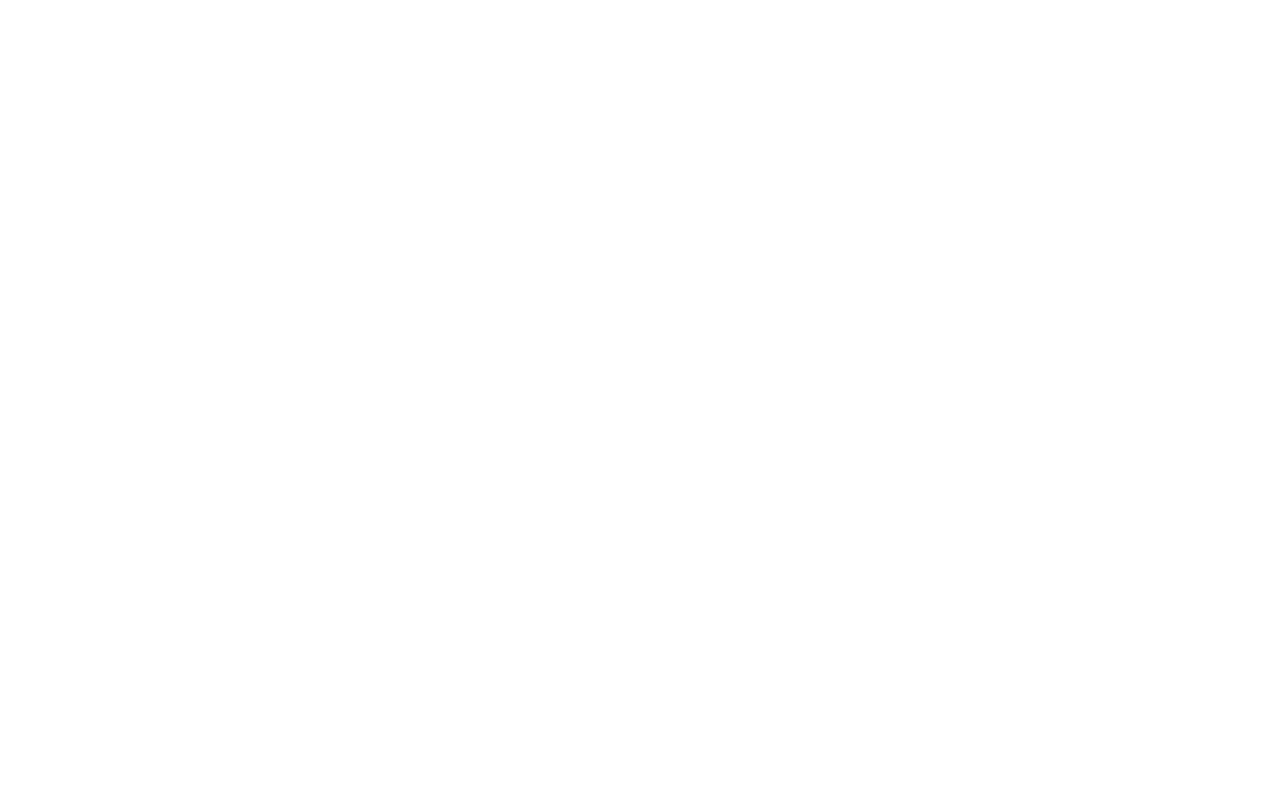
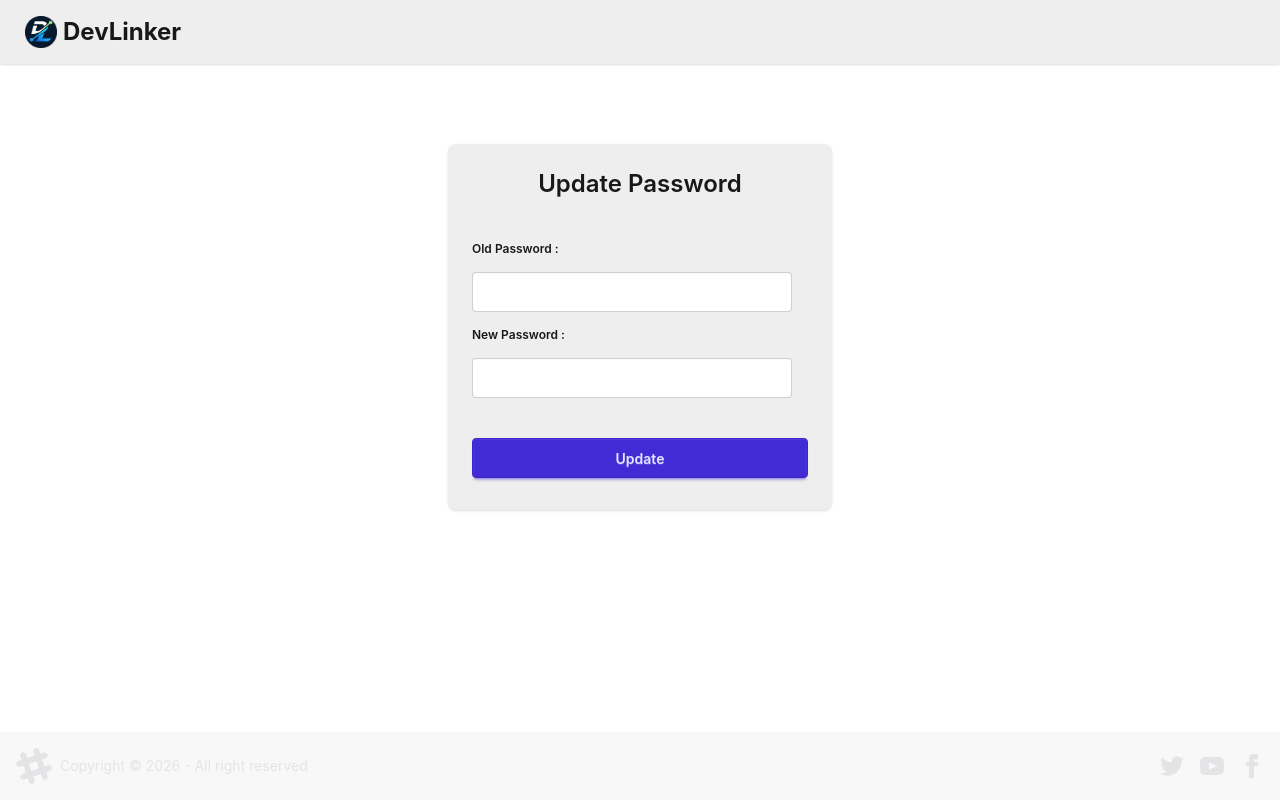
Before and after one commit to 09asad/devLinker-frontend, a React (Vite) app: page /password in a window 1280 px wide. Before the commit this address had no page. Built offline with nearby package versions, Linux system fonts and the light colour scheme; no server answers.

Commit message:
password-update

```diff
--- a/src/App.jsx
+++ b/src/App.jsx
@@ -8,6 +8,7 @@
 import Connections from "./Components/Connections";
 import Requests from "./Components/Requests";
 import SignUp from "./Components/SignUp";
+import PasswordChange from "./Components/PasswordChange";
 
 function App() {
 
@@ -22,6 +23,7 @@
             <Route path="/connections" element={<Connections />} />
             <Route path="/requests" element={<Requests />} />
             <Route path="/signup" element={<SignUp />} />
+            <Route path="/password" element={<PasswordChange />} />
           </Route>
         </Routes>
       </BrowserRouter>
--- a/src/Components/Login.jsx
+++ b/src/Components/Login.jsx
@@ -57,7 +57,7 @@
             </fieldset>
           </div>
           <p className='text-red-500'>{error}</p>
-          <div className="card-actions justify-center my-2">
+          <div className="card-actions justify-center">
             <button className="btn btn-primary w-full" onClick={handleLogin}>Login</button>
           </div>
           <div className='text-center flex mt-2'>
--- a/src/Components/NavBar.jsx
+++ b/src/Components/NavBar.jsx
@@ -57,7 +57,11 @@
                                 {user.firstName} {user.lastName}
                             </Link>
                         </li>
-                        <li><a>Settings</a></li>
+                        <li>
+                            <Link to="/password" className="justify-between">
+                                Password
+                            </Link>
+                        </li>
                         <li onClick={handleLogOut}><a>Logout</a></li>
                     </ul>
                 </div>}
--- /dev/null
+++ b/src/Components/PasswordChange.jsx
@@ -0,0 +1,76 @@
+import { useState } from "react";
+import { useNavigate } from "react-router-dom";
+import axios from "axios";
+import { BASE_URL } from "../utils/constants";
+import { useDispatch } from "react-redux";
+import { removeUser } from "../utils/userSlice";
+
+const PasswordChange = () => {
+    const [oldPassword, setOldPassword] = useState("");
+    const [newPassword, setNewPassword] = useState("");
+    const [showToast, setShowToast] = useState(false);
+    const navigate = useNavigate();
+    const dispatch = useDispatch();
+
+    const handlePasswordChange = async () => {
+
+        try {
+            await axios.patch(
+                BASE_URL + "/profile/password",
+                { oldPassword, newPassword },
+                { withCredentials: true }
+            );
+            setShowToast(true);
+            setTimeout(() => {
+                setShowToast(false);
+                dispatch(removeUser());
+                navigate("/login");
+            }, 2000);
+
+        } catch (err) {
+            console.error(err.response?.data || err.message);
+        }
+    };
+
+    return (
+        <div className='flex justify-center my-20'>
+            <div className="card bg-base-300 w-96 shadow-sm">
+                <div className="card-body">
+                    <h2 className="card-title justify-center text-2xl">Update Password</h2>
+                    <div>
+                        <fieldset className="fieldset my-5">
+
+                            <label className='font-semibold py-2'>Old Password : </label>
+                            <input
+                                type="password"
+                                className="input"
+                                value={oldPassword}
+                                onChange={(e) => setOldPassword(e.target.value)}
+                            />
+
+                            <label className='font-semibold py-2'>New Password : </label>
+                            <input
+                                type="password"
+                                className="input"
+                                value={newPassword}
+                                onChange={(e) => setNewPassword(e.target.value)}
+                            />
+                        </fieldset>
+
+                    </div>
+                    <div className="card-actions justify-center my-2">
+                        <button className="btn btn-primary w-full" onClick={handlePasswordChange}>Update</button>
+                    </div>
+
+                    {showToast && <div className="toast toast-top toast-center">
+                        <div className="alert alert-success">
+                            <span>Password Updated Successfully</span>
+                        </div>
+                    </div>}
+                </div>
+            </div>
+        </div>
+    )
+}
+
+export default PasswordChange;
```
